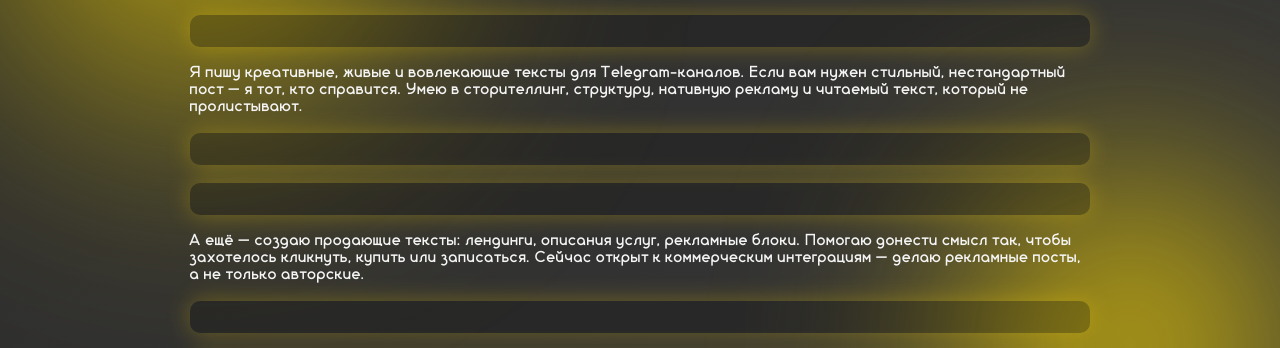
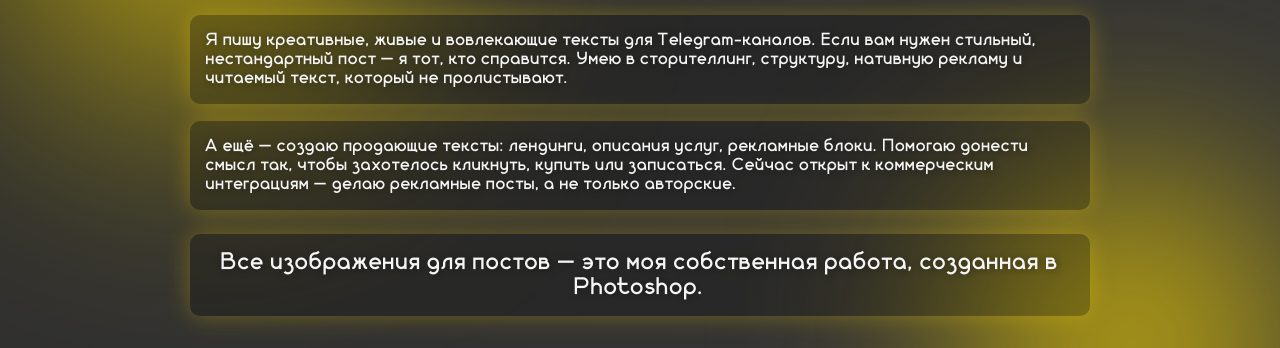
Before and after one commit to lnxtc/lnxtc, a plain HTML site: page index.html in a window 1280 px wide. Shown: the part 306-654 px from the top of the page. Drawn offline with Linux system fonts and the light colour scheme.

Commit message:
Update index.html

```diff
--- a/index.html
+++ b/index.html
@@ -382,9 +382,9 @@
 
     <div class="section">
       <h2 class="text-svet">О СЕБЕ</h2>
-      <p></p>Я пишу креативные, живые и вовлекающие тексты для Telegram-каналов. Если вам нужен стильный, нестандартный пост — я тот, кто справится. Умею в сторителлинг, структуру, нативную рекламу и читаемый текст, который не пролистывают.</p>
+      <p>Я пишу креативные, живые и вовлекающие тексты для Telegram-каналов. Если вам нужен стильный, нестандартный пост — я тот, кто справится. Умею в сторителлинг, структуру, нативную рекламу и читаемый текст, который не пролистывают.</p>
 
-<p></p>А ещё — создаю продающие тексты: лендинги, описания услуг, рекламные блоки. Помогаю донести смысл так, чтобы захотелось кликнуть, купить или записаться. Сейчас открыт к коммерческим интеграциям — делаю рекламные посты, а не только авторские.</p>
+<p>А ещё — создаю продающие тексты: лендинги, описания услуг, рекламные блоки. Помогаю донести смысл так, чтобы захотелось кликнуть, купить или записаться. Сейчас открыт к коммерческим интеграциям — делаю рекламные посты, а не только авторские.</p>
       <p class = "center-text2" >Все изображения для постов — это моя собственная работа, созданная в Photoshop.</p>
     </div>
 
```
